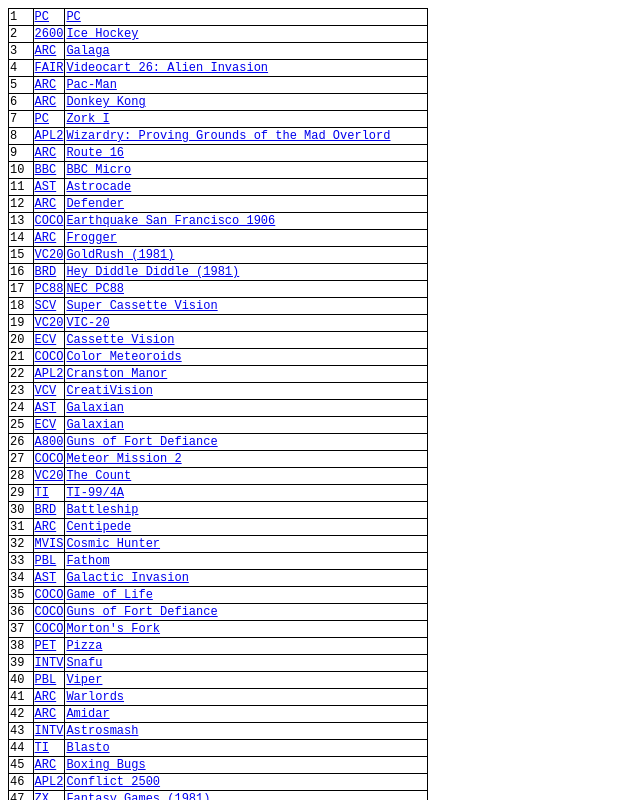
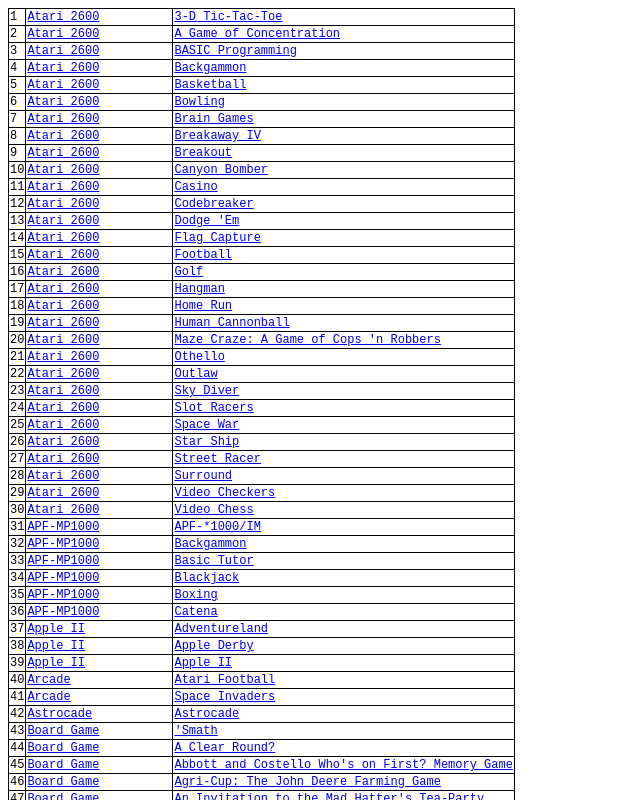
Before and after one commit to victormgit/games, a plain HTML site: page index.html in a window 1280 px wide. Shown: the top 800 px of the page, without its empty margins (0-640 px from the left). Drawn offline with Linux system fonts and the light colour scheme.

Commit message:
Update index.html

```diff
--- a/index.html
+++ b/index.html
@@ -6,113 +6,79 @@
 </style>
 <body><script>
 const dt = [ [
-],[,"PC"  ,"PC"
-],[,"2600","Ice Hockey"
-],[,"ARC" ,"Galaga"
-],[,"FAIR","Videocart 26: Alien Invasion"
-],[,"ARC" ,"Pac-Man"
-],[,"ARC" ,"Donkey Kong"
-],[,"PC"  ,"Zork I"
-],[,"APL2","Wizardry: Proving Grounds of the Mad Overlord"
-],[,"ARC" ,"Route 16"
-],[,"BBC" ,"BBC Micro"
+],[,"APF" ,"Basic Tutor"
+],[,"APF" ,"Catena"
+],[,"APF" ,"Boxing"
+],[,"APF" ,"APF-*1000/IM"
+],[,"APF" ,"Backgammon"
+],[,"APF" ,"Blackjack"
+],[,"APL2","Apple Derby"
+],[,"APL2","Adventureland"
+],[,"APL2","Apple II"
+],[,"ARC" ,"Space Invaders"
+],[,"ARC" ,"Atari Football"
 ],[,"AST" ,"Astrocade"
-],[,"ARC" ,"Defender"
-],[,"COCO","Earthquake San Francisco 1906"
-],[,"ARC" ,"Frogger"
-],[,"VC20","GoldRush (1981)"
-],[,"BRD" ,"Hey Diddle Diddle (1981)"
-],[,"PC88","NEC PC88"
-],[,"SCV" ,"Super Cassette Vision"
-],[,"VC20","VIC-20"
-],[,"ECV" ,"Cassette Vision"
-],[,"COCO","Color Meteoroids"
-],[,"APL2","Cranston Manor"
-],[,"VCV" ,"CreatiVision"
-],[,"AST" ,"Galaxian"
-],[,"ECV" ,"Galaxian"
-],[,"A800","Guns of Fort Defiance"
-],[,"COCO","Meteor Mission 2"
-],[,"VC20","The Count"
-],[,"TI"  ,"TI-99/4A"
-],[,"BRD" ,"Battleship"
-],[,"ARC" ,"Centipede"
-],[,"MVIS","Cosmic Hunter"
-],[,"PBL" ,"Fathom"
-],[,"AST" ,"Galactic Invasion"
-],[,"COCO","Game of Life"
-],[,"COCO","Guns of Fort Defiance"
-],[,"COCO","Morton's Fork"
-],[,"PET" ,"Pizza"
-],[,"INTV","Snafu"
-],[,"PBL" ,"Viper"
-],[,"ARC" ,"Warlords"
-],[,"ARC" ,"Amidar"
-],[,"INTV","Astrosmash"
-],[,"TI"  ,"Blasto"
-],[,"ARC" ,"Boxing Bugs"
-],[,"APL2","Conflict 2500"
-],[,"ZX"  ,"Fantasy Games (1981)"
-],[,"VC20","Ghost Manor (1983)"
-],[,"ARC" ,"Maze Invaders"
-],[,"APL2","Olympic Decathlon"
-],[,"A800","Outlaw / Howitzer"
-],[,"APL2","Photar"
-],[,"A800","Reversal"
-],[,"ARC" ,"Snap Jack"
-],[,"INTV","Space Hawk"
-],[,"APL2","Starmines"
-],[,"2600","Strategy X"
-],[,"ZX"  ,"Super Programs 2"
-],[,"ZX"  ,"Super Programs 4"
-],[,"ARC" ,"Tempest"
-],[,"A800","Temple of Apshai"
-],[,"PC"  ,"The Battle of the Bulge: Tigers in the Snow"
-],[,"BRD" ,"Trivial Pursuit"
-],[,"COCO","Tuesday Morning Quarterback"
-],[,"INTV","Utopia"
-],[,"ARC" ,"Vanguard"
-],[,"ARC" ,"Venture"
-],[,"ARC" ,"5"
-],[,"ZX"  ,"1K ZX Chess"
-],[,"TI"  ,"Addition and Subtraction 1"
-],[,"VC20","Adventure Land"
-],[,"A800","Adventureland"
-],[,"A800","Ali Baba and the Forty Thieves (Quality Software)"
-],[,"MVIS","Alien Raiders"
-],[,"APL2","Alkemstone"
-],[,"VC20","Amok!"
-],[,"A800","Arabian Adventure"
-],[,"2600","Asteroids"
-],[,"A800","Asteroids"
-],[,"COCO","Asylum (1981)"
-],[,"PET" ,"AX-2: Uchuu Yusousen Nostromo"
-],[,"BRD" ,"Bargain Hunter (1981)"
-],[,"A800","Beneath the Pyramids"
-],[,"APL2","Castle Wolfenstein"
-],[,"COCO","Color Backgammon"
-],[,"COCO","Color Cubes"
-],[,"COCO","Color Space Invaders"
-],[,"O2"  ,"Conquest of the World"
-],[,"ARC" ,"Crazy Kong"
-],[,"BRD" ,"Dallas (1981)"
-],[,"APL2","Demon's Forge"
-],[,"APL2","Dragon Fire (1981)"
-],[,"PET" ,"Dragon's Eye"
-],[,"APL2","Dunjonquest: Sorcerer of Siva"
-],[,"A800","Dunjonquest: The Datestones of Ryn"
-],[,"BRD" ,"Electronic Lightfight: The Games of Dueling Lights"
-],[,"O2"  ,"Electronic Soccer / Electronic Ice Hockey"
-],[,"APL2","Empire I: World Builders"
-],[,"COCO","Empire of the Overmind"
-],[,"BRD" ,"Escape from New York (1981)"
+],[,"BRD" ,"The Lone Ranger & Tonto"
+],[,"BRD" ,"An Invitation to the Mad Hatter's Tea-Party"
+],[,"BRD" ,"'Smath"
+],[,"BRD" ,"A Clear Round?"
+],[,"BRD" ,"Abbott and Costello Who's on First? Memory Game"
+],[,"BRD" ,"Agri-Cup: The John Deere Farming Game"
+],[,"COCO","Robot"
+],[,"COCO","3D Tic-Tac-Toe"
+],[,"FAIR","Videocart 15: Memory Match"
+],[,"FAIR","Videocart 18: Hangman"
+],[,"FAIR","Videocart 19: Checkers"
+],[,"FAIR","Videocart 21: Bowling"
+],[,"FAIR","Videocart 16: Dodge-It"
+],[,"IVC" ,"Interton VC4000"
+],[,"O2"  ,"Las Vegas Blackjack!"
+],[,"PBL" ,"Flash"
+],[,"PBL" ,"Playboy (1978)"
+],[,"PET" ,"Bulls and Bears"
+],[,"PET" ,"Brick"
+],[,"PET" ,"Arrow (1978)"
+],[,"PET" ,"Art Auction"
+],[,"PET" ,"Bop"
+],[,"S2"  ,"TV Arcade II: Fun with Numbers"
+],[,"SV8" ,"Missilevader"
+],[,"2600","3-D Tic-Tac-Toe"
+],[,"2600","A Game of Concentration"
+],[,"2600","Backgammon"
+],[,"2600","BASIC Programming"
+],[,"2600","Basketball"
+],[,"2600","Bowling"
+],[,"2600","Brain Games"
+],[,"2600","Breakaway IV"
+],[,"2600","Breakout"
+],[,"2600","Canyon Bomber"
+],[,"2600","Casino"
+],[,"2600","Codebreaker"
+],[,"2600","Dodge 'Em"
+],[,"2600","Flag Capture"
+],[,"2600","Football"
+],[,"2600","Golf"
+],[,"2600","Hangman"
+],[,"2600","Home Run"
+],[,"2600","Human Cannonball"
+],[,"2600","Maze Craze: A Game of Cops 'n Robbers"
+],[,"2600","Othello"
+],[,"2600","Outlaw"
+],[,"2600","Sky Diver"
+],[,"2600","Slot Racers"
+],[,"2600","Space War"
+],[,"2600","Star Ship"
+],[,"2600","Street Racer"
+],[,"2600","Surround"
+],[,"2600","Video Checkers"
+],[,"2600","Video Chess"
 ] ];
 
 const hd = [ [
 ],[,"2600","Atari 2600"
 ],[,"5200","Atari 5200"
 ],[,"A800","Atari 8-bit"
-],[,"AMI" ,"Amiga"
+],[,"APF" ,"APF-MP1000"
 ],[,"APL2","Apple II"
 ],[,"ARC" ,"Arcade"
 ],[,"AST" ,"Astrocade"
@@ -121,49 +87,43 @@
 ],[,"C64" ,"Commodore 64"
 ],[,"COCO","Tandy Color Computer"
 ],[,"CPC" ,"Amstrad CPC"
+],[,"CTA" ,"Coleco Telstar Arcade"
 ],[,"CVIS","Colecovision"
 ],[,"DED" ,""
-],[,"ECV" ,"Cassette Vision"
-],[,"FAIR" ,"Channel F"
-],[,"INTV","Intellivision"
+],[,"FAIR","Channel F"
+],[,"FM7" ,"FM-7"
+],[,"IVC" ,"Interton VC4000"
 ],[,"LNX" ,"Linux"
-],[,"MAC" ,"Macintosh"
 ],[,"MSX" ,"MSX"
-],[,"MVIS","Microvision"
 ],[,"NES" ,"NES"
-],[,"O2"  ,"Odyssey^2"
+],[,"O2"  ,"Odyssey2"
+],[,"ORIC","Oric 1/Atmos"
 ],[,"PBL" ,"Pinball"
 ],[,"PC"  ,"PC"
-],[,"PC88","NEC PC88"
 ],[,"PET" ,"Commodore PET"
-],[,"SCV" ,"Super Cassette Vision"
-],[,"SG1" ,"SG-1000	"
-],[,"TI"  ,"TI-99/4A"
+],[,"S2"  ,"RCA Studio II"
+],[,"SG1" ,"SG-1000"
+],[,"SV8" ,"Super Vision 8000"
 ],[,"VC20","VIC-20"
-],[,"VCV" ,"CreatiVision"
-],[,"X1"  ,"Sharp X1"
 ],[,"ZX"  ,"Sinclair ZX81/Spectrum"
 ] ];
 
 // hd.sort(); console.table(hd);
-
 // for(i = 1; i < dt.length; i++) {dt[i][0] = dt[i][2];}
-// dt.sort();
+dt.sort();
 
 const gq = "https://www.google.com/search?q=";
+const gi = "https://www.google.com/search?udm=2&q=";
 const yq = "https://www.youtube.com/results?search_query=";
 
 let lt = "<table>";
 for(i = 1; i < dt.length; i++) {
-  d1 = dt[i][1];
-  d2 = dt[i][2];
-  for(j = 1; j < hd.length; j++) {
-    if(d1 === hd[j][1]) {d1 = hd[j][2];}
-  }
+  d1 = dt[i][1]; d2 = dt[i][2];
+  for(j = 1; j < hd.length; j++) {if(d1 === hd[j][1]) {d1 = hd[j][2];}}
   lt += `<tr><td>${i}</td>
-    <td><a href="${gq}${d2} ${d1} Wikipedia">${dt[i][1]}</a></td>
-    <td><a href="${yq}${d2} ${d1}"          >${dt[i][2]}</a></td>
-  </tr>`;}
+    <td><a href="${gi}${d2} ${d1}">${d1}</a></td>
+    <td><a href="${yq}${d2} ${d1}">${d2}</a></td>
+  </tr>`;} // Walkthrough
 lt += "</table>";
 document.body.innerHTML = lt;
 </script></body>
```
